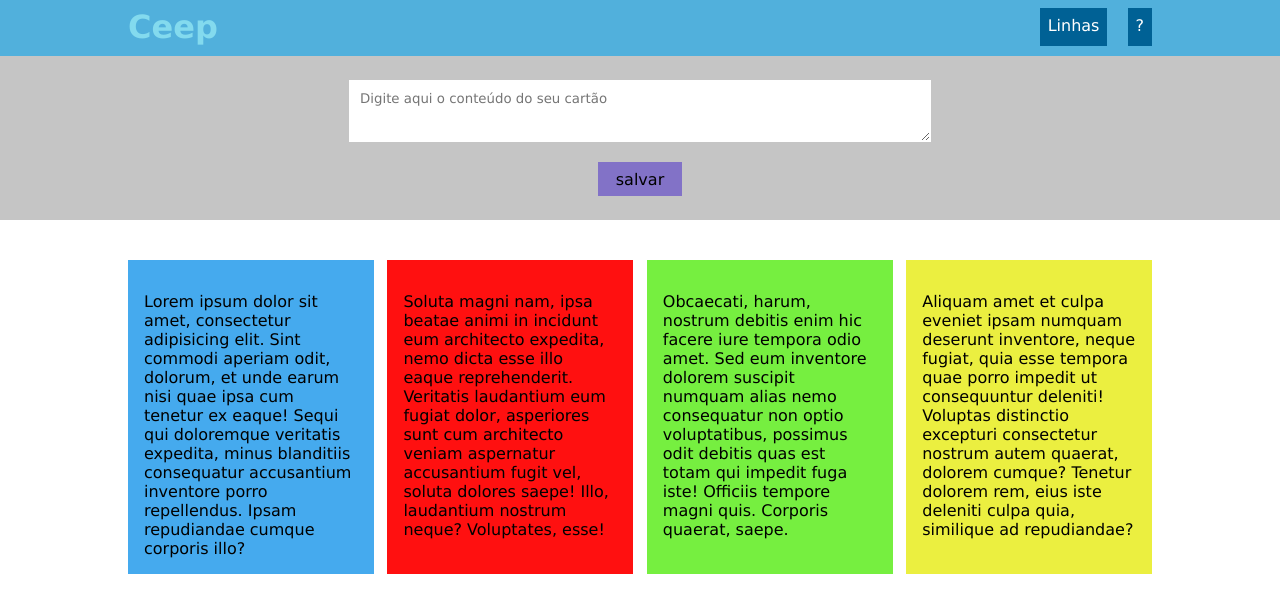
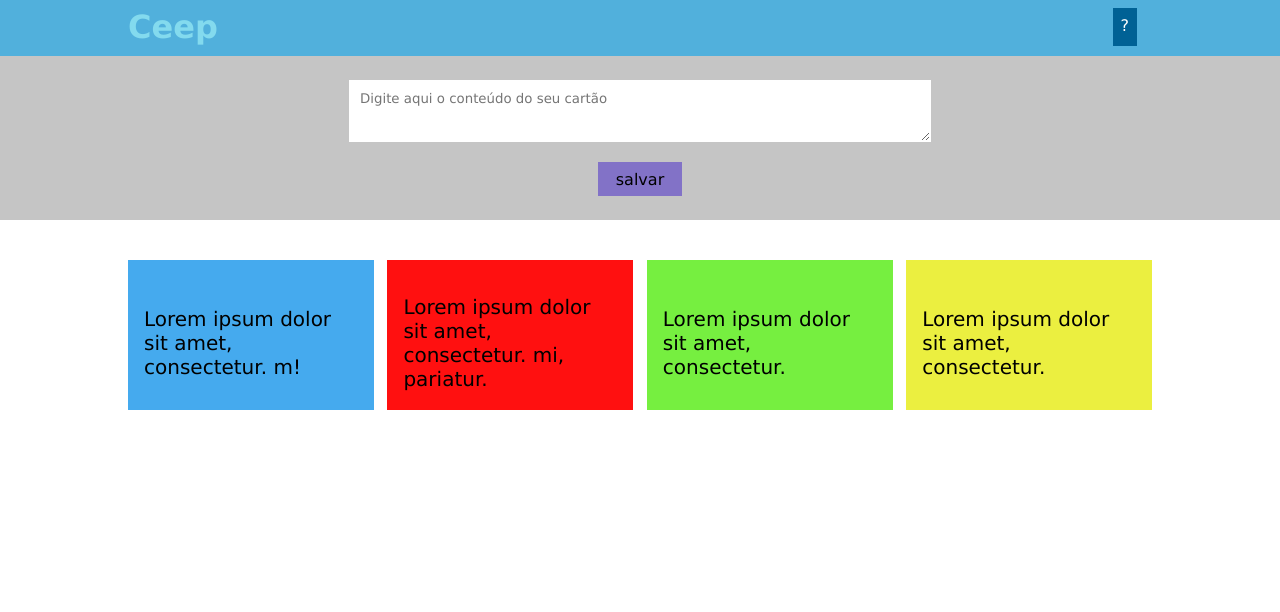
Before and after one commit to luanerdy/webapp-alura, a plain HTML site: page index.html in a window 1280 px wide. Drawn offline with Linux system fonts and the light colour scheme.

Commit message:
mudando README.md e outros detalhes

```diff
--- a/css/block/card.css
+++ b/css/block/card.css
@@ -15,12 +15,19 @@
 }
 
 .card{
+	display: flex;
+	align-items: center;
+
 	box-sizing: border-box;
 
 	padding: 32px 16px 16px;
 	width: 24%;
+	min-height: 150px;
 	position: relative;
 	margin: 0 0 1%;
+
+	font-size: 20px;
+
 }
 
 .wrap-card-options{
--- a/index.html
+++ b/index.html
@@ -15,11 +15,6 @@
 
 		<nav class="header-menu">
 			<ul>
-				<li class="header-button">
-					<a href="">
-						Linhas
-					</a>
-				</li>
 				<li class="header-button">
 					<a href="">
 						?
@@ -52,7 +47,7 @@
 					--></ul>
 				</nav>
 				<p class="card-content" contenteditable="false">
-					Lorem ipsum dolor sit amet, consectetur adipisicing elit. Sint commodi aperiam odit, dolorum, et unde earum nisi quae ipsa cum tenetur ex eaque! Sequi qui doloremque veritatis expedita, minus blanditiis consequatur accusantium inventore porro repellendus. Ipsam repudiandae cumque corporis illo?
+					Lorem ipsum dolor sit amet, consectetur. m!
 				</p>
 			</li><!--a
 		 --><li class="card" data-color="second">
@@ -71,7 +66,7 @@
 					--></ul>
 				</nav>
 				<p class="card-content" contenteditable="false">
-					Soluta magni nam, ipsa beatae animi in incidunt eum architecto expedita, nemo dicta esse illo eaque reprehenderit. Veritatis laudantium eum fugiat dolor, asperiores sunt cum architecto veniam aspernatur accusantium fugit vel, soluta dolores saepe! Illo, laudantium nostrum neque? Voluptates, esse!
+					Lorem ipsum dolor sit amet, consectetur. mi, pariatur.
 				</p>
 			</li><!--a
 		 --><li class="card" data-color="third">
@@ -90,7 +85,7 @@
 					--></ul>
 				</nav>
 				<p class="card-content" contenteditable="false">
-					Obcaecati, harum, nostrum debitis enim hic facere iure tempora odio amet. Sed eum inventore dolorem suscipit numquam alias nemo consequatur non optio voluptatibus, possimus odit debitis quas est totam qui impedit fuga iste! Officiis tempore magni quis. Corporis quaerat, saepe.
+					Lorem ipsum dolor sit amet, consectetur.
 				</p>
 			</li><!--a
 		 --><li class="card" data-color="fourth">
@@ -109,7 +104,7 @@
 					--></ul>
 				</nav>
 				<p class="card-content" contenteditable="false">
-					Aliquam amet et culpa eveniet ipsam numquam deserunt inventore, neque fugiat, quia esse tempora quae porro impedit ut consequuntur deleniti! Voluptas distinctio excepturi consectetur nostrum autem quaerat, dolorem cumque? Tenetur dolorem rem, eius iste deleniti culpa quia, similique ad repudiandae?
+					Lorem ipsum dolor sit amet, consectetur.
 				</p>
 		</li>
 		</ul>
```
Also changed, not shown: app.jpeg, 1 other file.
